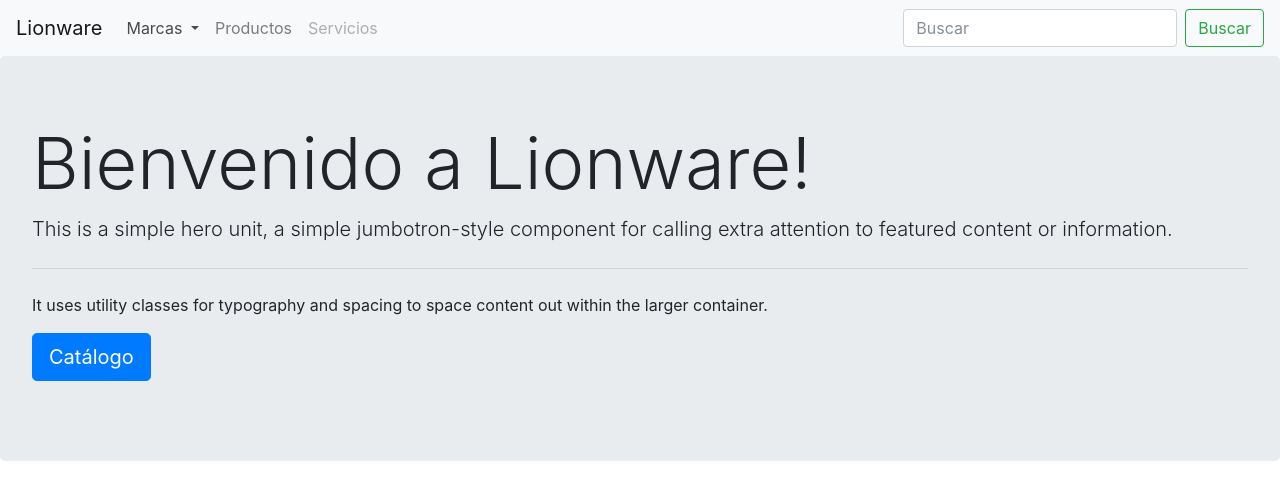
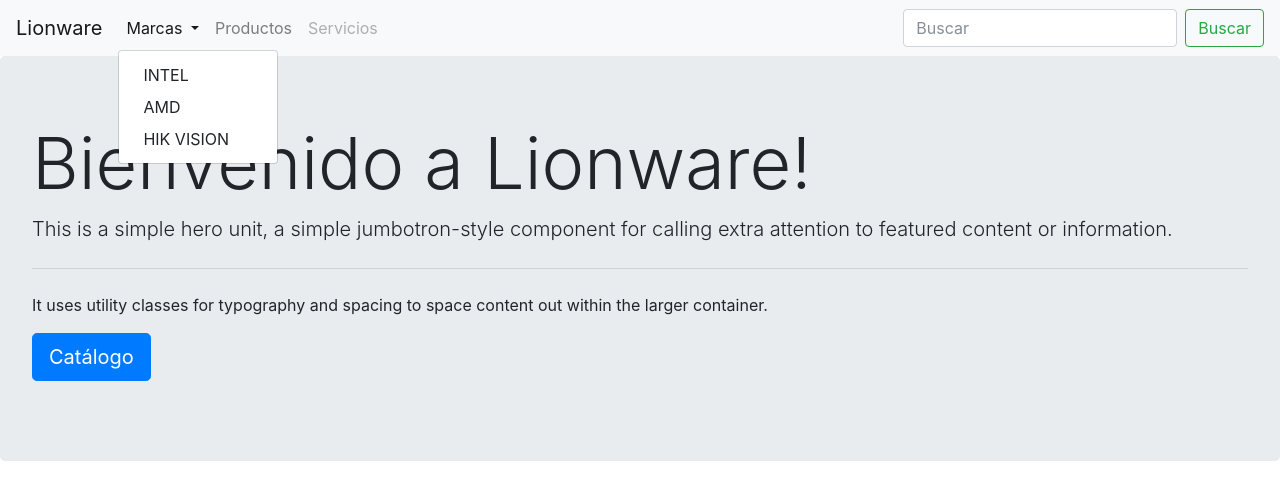
Before and after one commit to Iscer/themeLionware, a plain HTML site: page index.html in a window 1280 px wide. Both pictures are taken after a click on the button "Marcas". Drawn offline with nearby package versions, Linux system fonts and the light colour scheme.

Commit message:
fix dropdown

```diff
--- a/index.html
+++ b/index.html
@@ -16,11 +16,11 @@
       <a class="navbar-brand" href="#">Lionware</a>
       <ul class="navbar-nav mr-auto mt-2 mt-lg-0">
         <li class="nav-item dropdown">
-          <a class="nav-link dropdown-toggle" href="#" id="navbarDropdownMenuLink" data-toggle="dropdown" aria-haspopup="true" aria-expanded="false">
-            Marcas
+          <a class="nav-link dropdown-toggle" href="#" id="navbarDropdown" role="button" data-toggle="dropdown" aria-haspopup="true" aria-expanded="false">
+                Marcas
           </a>
-          <div class="dropdown-menu" aria-labelledby="navbarDropdownMenuLink">
-            <a class="dropdown-item" href="#">Intel</a>
+          <div class="dropdown-menu" aria-labelledby="navbarDropdown">
+            <a class="dropdown-item" href="#">INTEL</a>
             <a class="dropdown-item" href="#">AMD</a>
             <a class="dropdown-item" href="#">HIK VISION</a>
           </div>
@@ -49,5 +49,9 @@
     </p>
   </div>
 
+  <script src="https://code.jquery.com/jquery-3.2.1.slim.min.js" integrity="sha384-KJ3o2DKtIkvYIK3UENzmM7KCkRr/rE9/Qpg6aAZGJwFDMVNA/GpGFF93hXpG5KkN" crossorigin="anonymous"></script>
+  <script src="https://cdnjs.cloudflare.com/ajax/libs/popper.js/1.12.3/umd/popper.min.js" integrity="sha384-vFJXuSJphROIrBnz7yo7oB41mKfc8JzQZiCq4NCceLEaO4IHwicKwpJf9c9IpFgh" crossorigin="anonymous"></script>
+  <script src="https://maxcdn.bootstrapcdn.com/bootstrap/4.0.0-beta.2/js/bootstrap.min.js" integrity="sha384-alpBpkh1PFOepccYVYDB4do5UnbKysX5WZXm3XxPqe5iKTfUKjNkCk9SaVuEZflJ" crossorigin="anonymous"></script>
+
 </body>
 </html>
```
